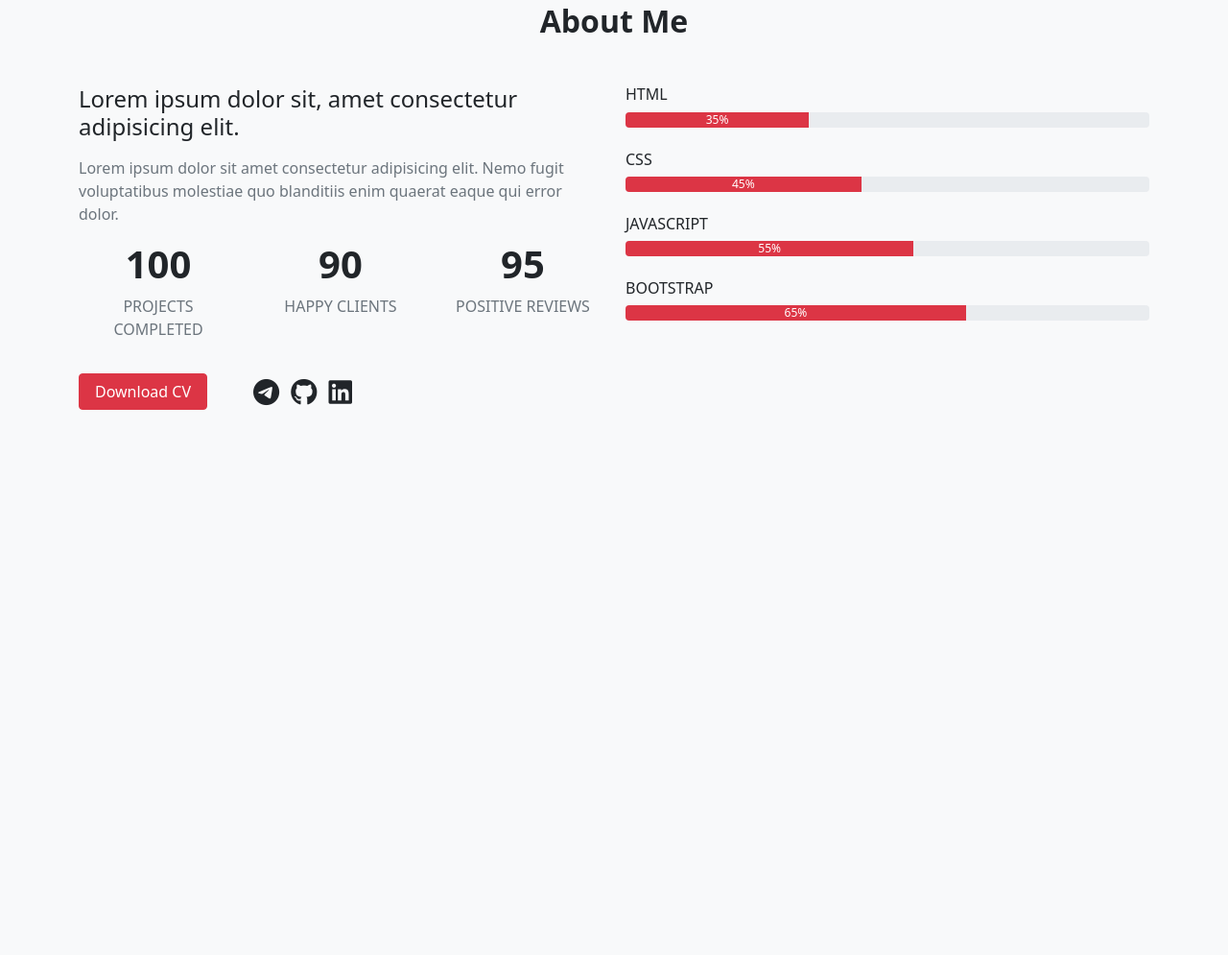
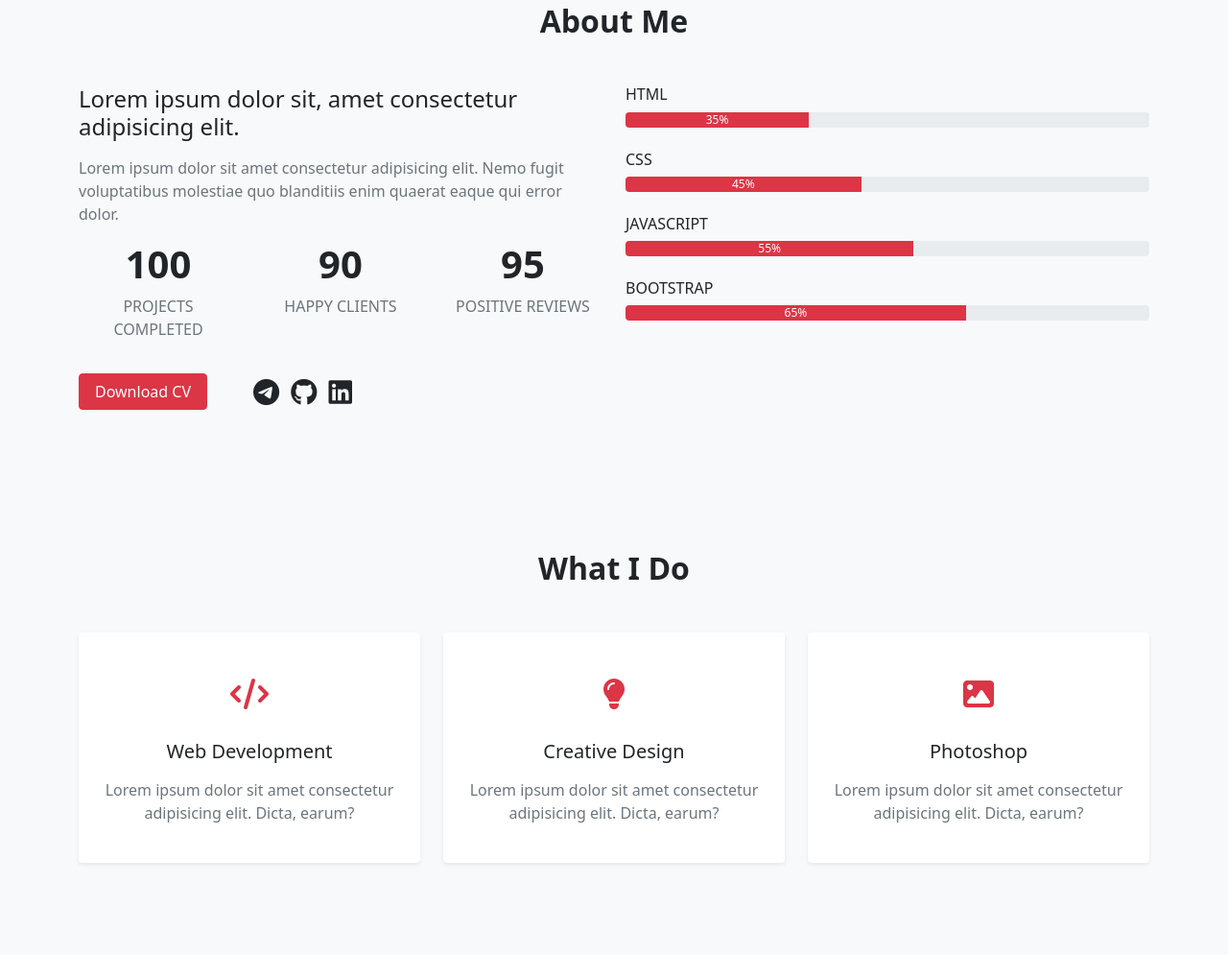
Before and after one commit to SoheilJA/portfolio-v1, a plain HTML site: page index.html in a window 1280 px wide. Shown: the part 965-1960 px from the top of the page at 96% size. Before the commit the page ends 1466 px from the top, so only its background shows below. Drawn offline with Linux system fonts and the light colour scheme.

Commit message:
creat service section

```diff
--- a/index.html
+++ b/index.html
@@ -129,7 +129,7 @@
               </div>
             </div>
           </div>
-          <div class="col-md-6 mt-5 mt-md-0 ">
+          <div class="col-md-6 mt-5 mt-md-0">
             <div class="skill-item mb-4">
               <h3 class="fs-6">HTML</h3>
               <div
@@ -187,6 +187,48 @@
       </div>
     </section>
     <!-- //ABOUT US SECTION -->
+    <!-- SERVICE SECTION -->
+    <section class="services py-5" id="services">
+      <div class="container-lg py-4">
+        <div class="row justify-content-center">
+          <div class="col-lg-8">
+            <div class="section-title text-center">
+              <h2 class="fw-bold mb-5">What I Do</h2>
+            </div>
+          </div>
+        </div>
+        <div class="row text-center">
+          <div class="col-md-6 col-lg-4 mb-4 ">
+            <div class="service-item shadow-sm p-4 rounded bg-white ">
+              <div class="icon my-3 text-danger fs-2 ">
+                <i class="fas fa-code"></i>
+              </div>
+              <h3 class="fs-5 py-2" >Web Development</h3>
+              <p class="text-muted" >Lorem ipsum dolor sit amet consectetur adipisicing elit. Dicta, earum?</p>
+            </div>
+          </div>
+          <div class="col-md-6 col-lg-4 mb-4">
+            <div class="service-item shadow-sm p-4 rounded bg-white ">
+              <div class="icon my-3 text-danger fs-2 ">
+                <i class="fas fa-lightbulb"></i>
+              </div>
+              <h3 class="fs-5 py-2" > Creative Design</h3>
+              <p class="text-muted" >Lorem ipsum dolor sit amet consectetur adipisicing elit. Dicta, earum?</p>
+            </div>
+          </div>
+          <div class="col-md-6 col-lg-4 mb-4">
+            <div class="service-item shadow-sm p-4 rounded bg-white ">
+              <div class="icon my-3 text-danger fs-2 ">
+                <i class="fas fa-image"></i>
+              </div>
+              <h3 class="fs-5 py-2" >Photoshop</h3>
+              <p class="text-muted" >Lorem ipsum dolor sit amet consectetur adipisicing elit. Dicta, earum?</p>
+            </div>
+          </div>
+        </div>
+      </div>
+    </section>
+    <!-- //SERVICE SECTION -->
 
     <script src="js/bootstrap.bundle.min.js"></script>
   </body>
```
